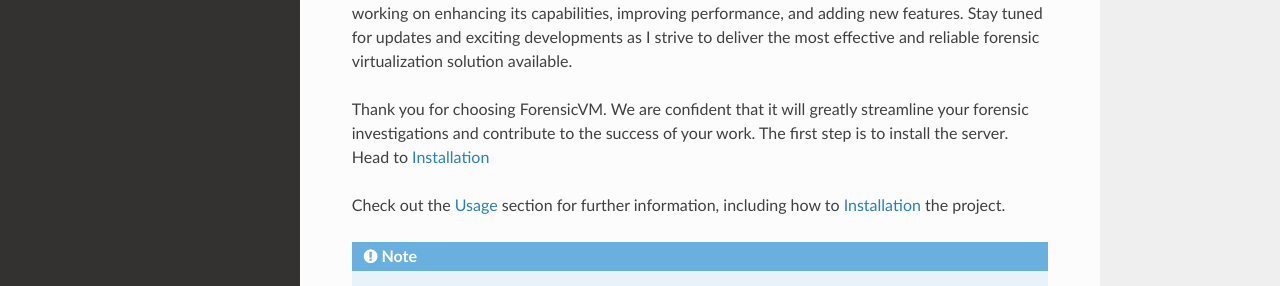
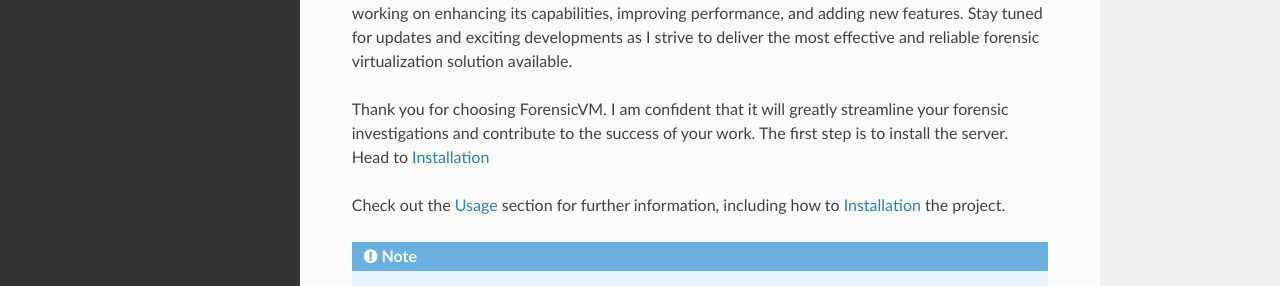
Before and after one commit to nunomourinho/ForensicVMServerAndClientDocs, a Sphinx documentation site: the page built from docs/source/index.rst, in a window 1280 px wide and 900 px high, scrolled down 1151 px. Shown: the part 192-478 px from the top of the window. Built offline with Sphinx 7.4.7 and the Read the Docs theme 2.0.0, drawn with Linux system fonts in a browser that asks for light colours.

Commit message:
Update index.rst

```diff
--- a/docs/source/index.rst
+++ b/docs/source/index.rst
@@ -20,7 +20,7 @@
 
 I would like to emphasize that ForensicVM is an actively developed project. I'm continuously working on enhancing its capabilities, improving performance, and adding new features. Stay tuned for updates and exciting developments as I strive to deliver the most effective and reliable forensic virtualization solution available.
 
-Thank you for choosing ForensicVM. We are confident that it will greatly streamline your forensic investigations and contribute to the success of your work.
+Thank you for choosing ForensicVM. I am confident that it will greatly streamline your forensic investigations and contribute to the success of your work.
 The first step is to install the server. Head to :ref:`installation`
 
 Check out the :doc:`usage` section for further information, including
```
